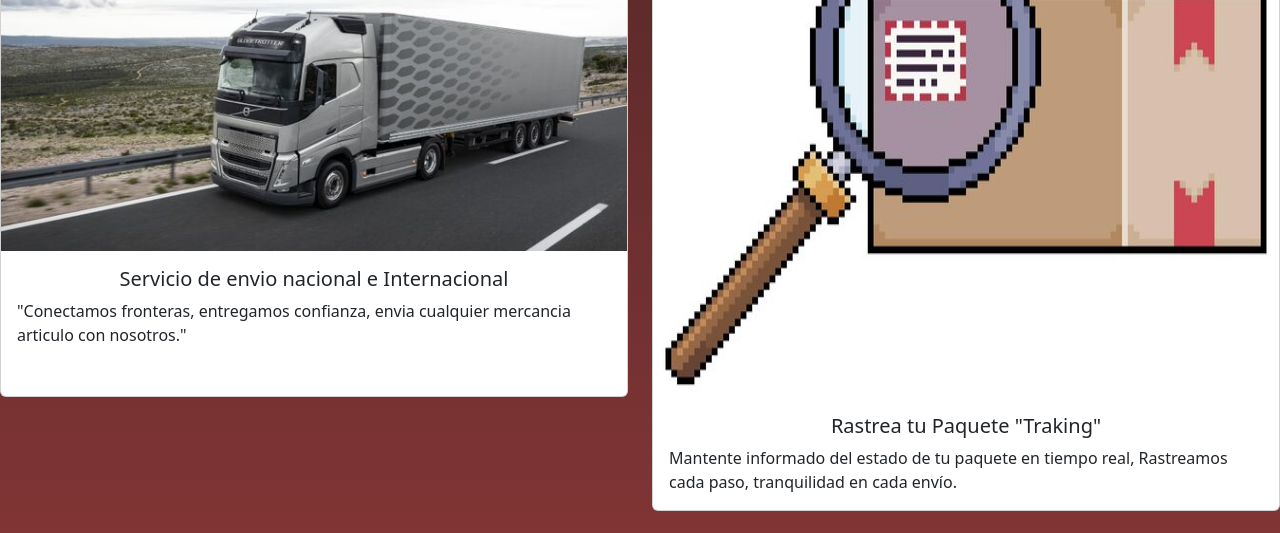
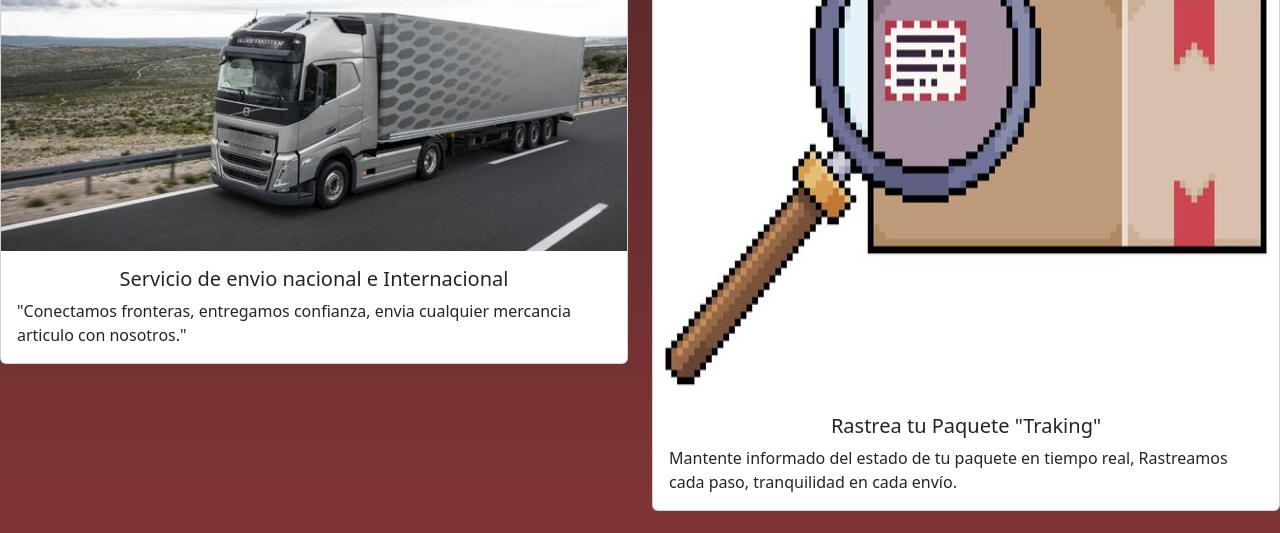
Before and after one commit to EsteMuji/Transportes-EM, a plain HTML site: page index.html in a window 1280 px wide. Shown: the part 703-1236 px from the top of the page. Drawn offline with nearby package versions, Linux system fonts and the light colour scheme.

Commit message:
modificacion tarjeta 1 index

```diff
--- a/index.html
+++ b/index.html
@@ -47,7 +47,7 @@
 
     <div class="row row-cols-1 row-cols-md-2 g-4 w-200 h-200">
         <div class="col">
-          <div class="card h-200 tarjeta1">
+          <div class="card h-200 ">
             <img src="./medios/destino3.jpg" class="card-img-top " alt="carga de camiones">
             <div class="card-body">
               <h5 class="card-title">Servicio de envio nacional e Internacional</h5>
```
